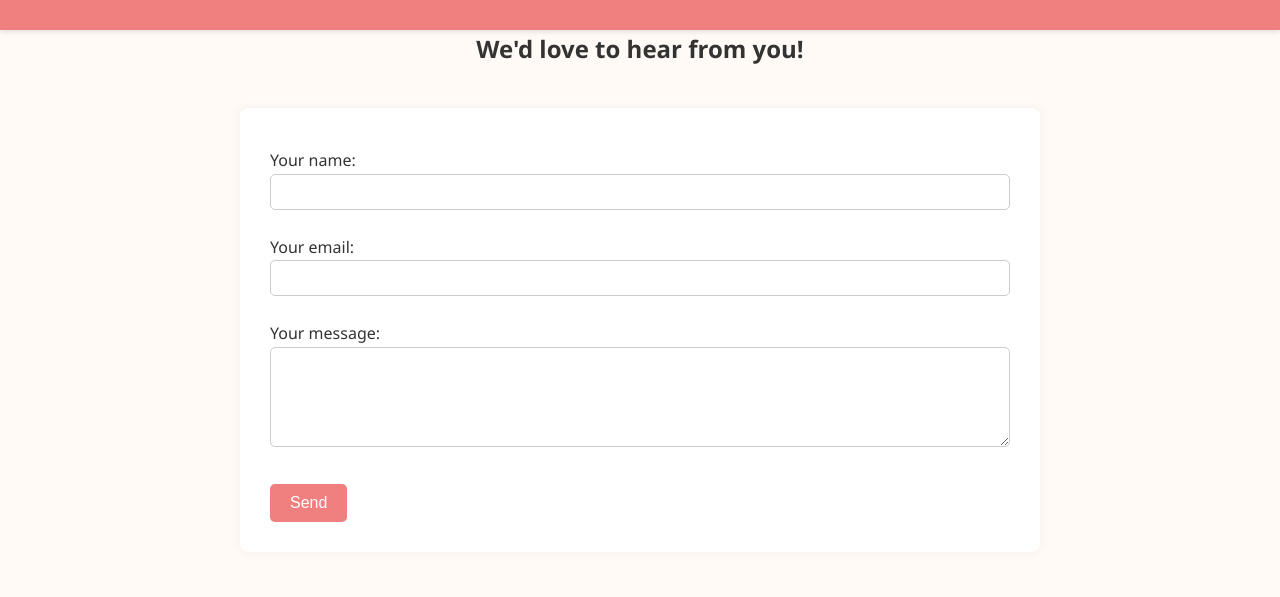
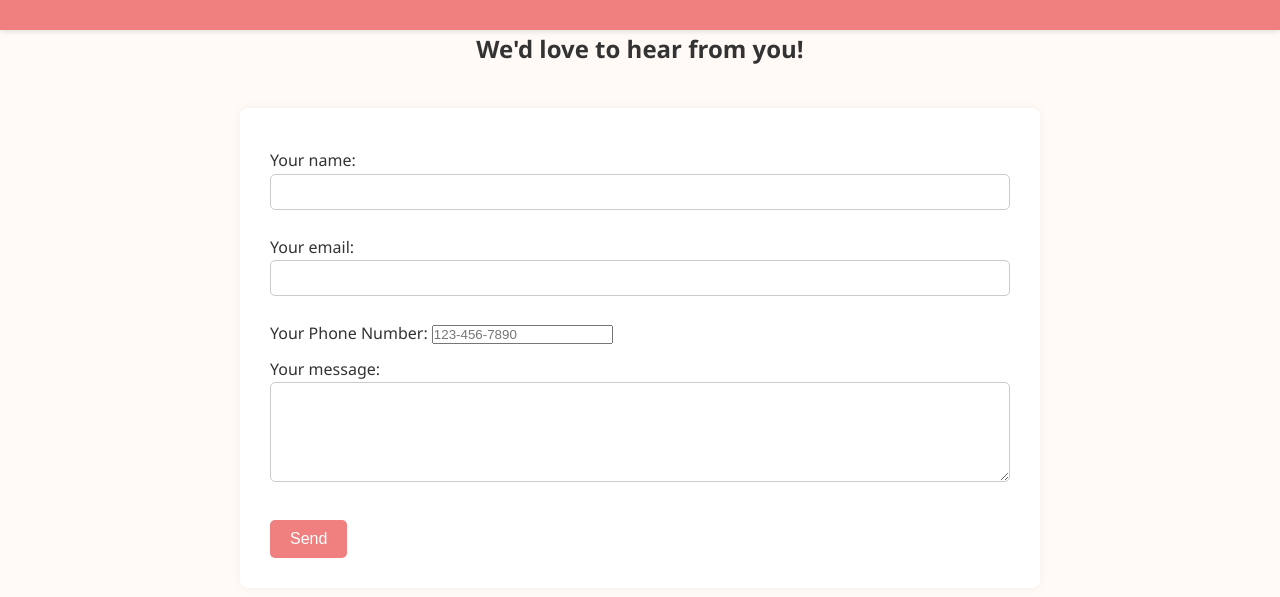
Before and after one commit to Minecraftpro546/heavenlybites, a website: page contact.html in a window 1280 px wide. Shown: the part 133-730 px from the top of the page. Drawn offline with Linux system fonts and the light colour scheme.

Commit message:
Update contact.html

```diff
--- a/contact.html
+++ b/contact.html
@@ -31,6 +31,10 @@
     Your email:
     <input type="email" name="email" required>
   </label>
+       <label>
+           Your Phone Number:
+           <input type="tel" name="phone" pattern="([0-9]{3}-[0-9]{3}-[0-9]{4}|[0-9]{10})" placeholder="123-456-7890" required>
+       </label>
   <label>
     Your message:
     <textarea name="message" required></textarea>
```
